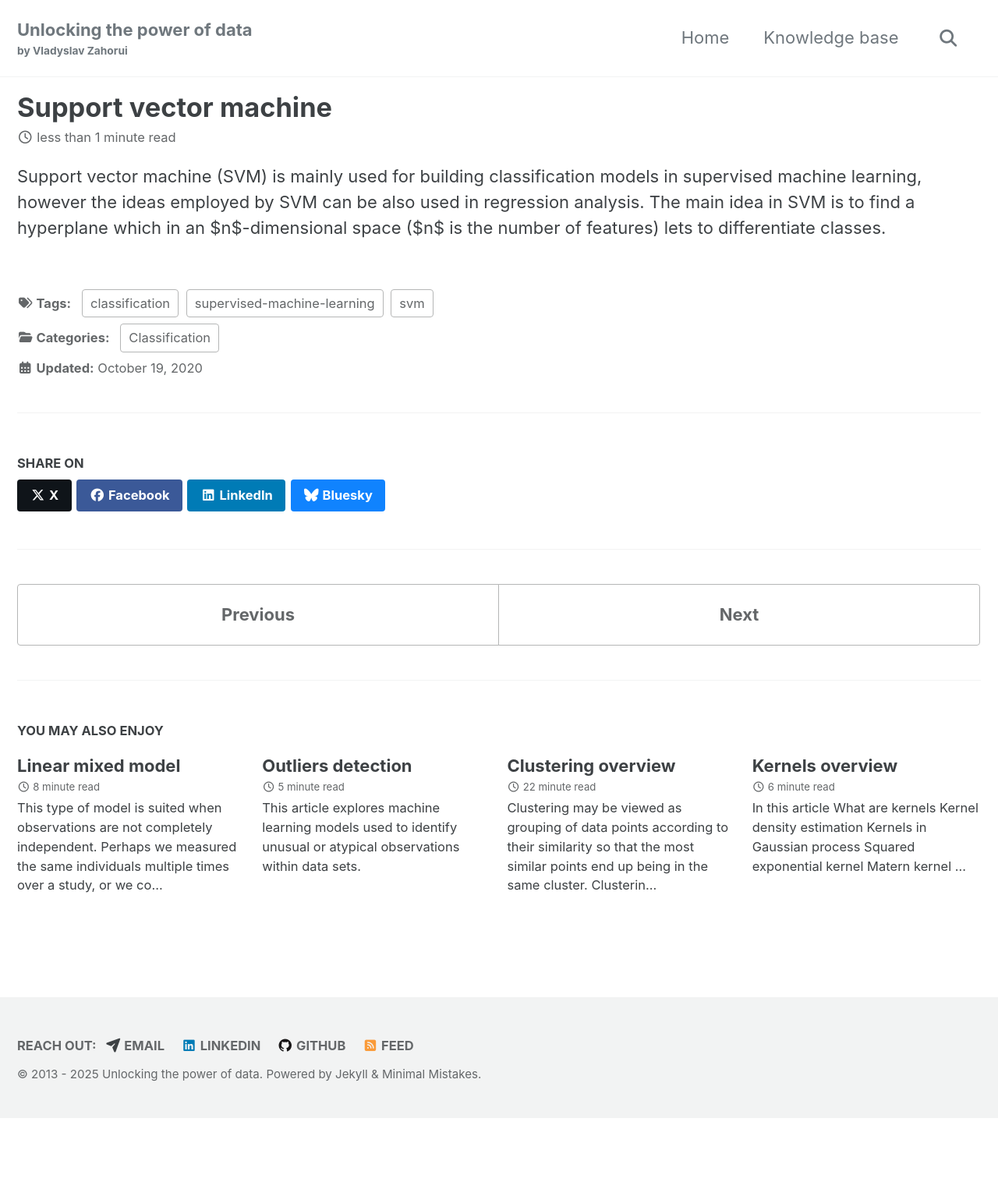
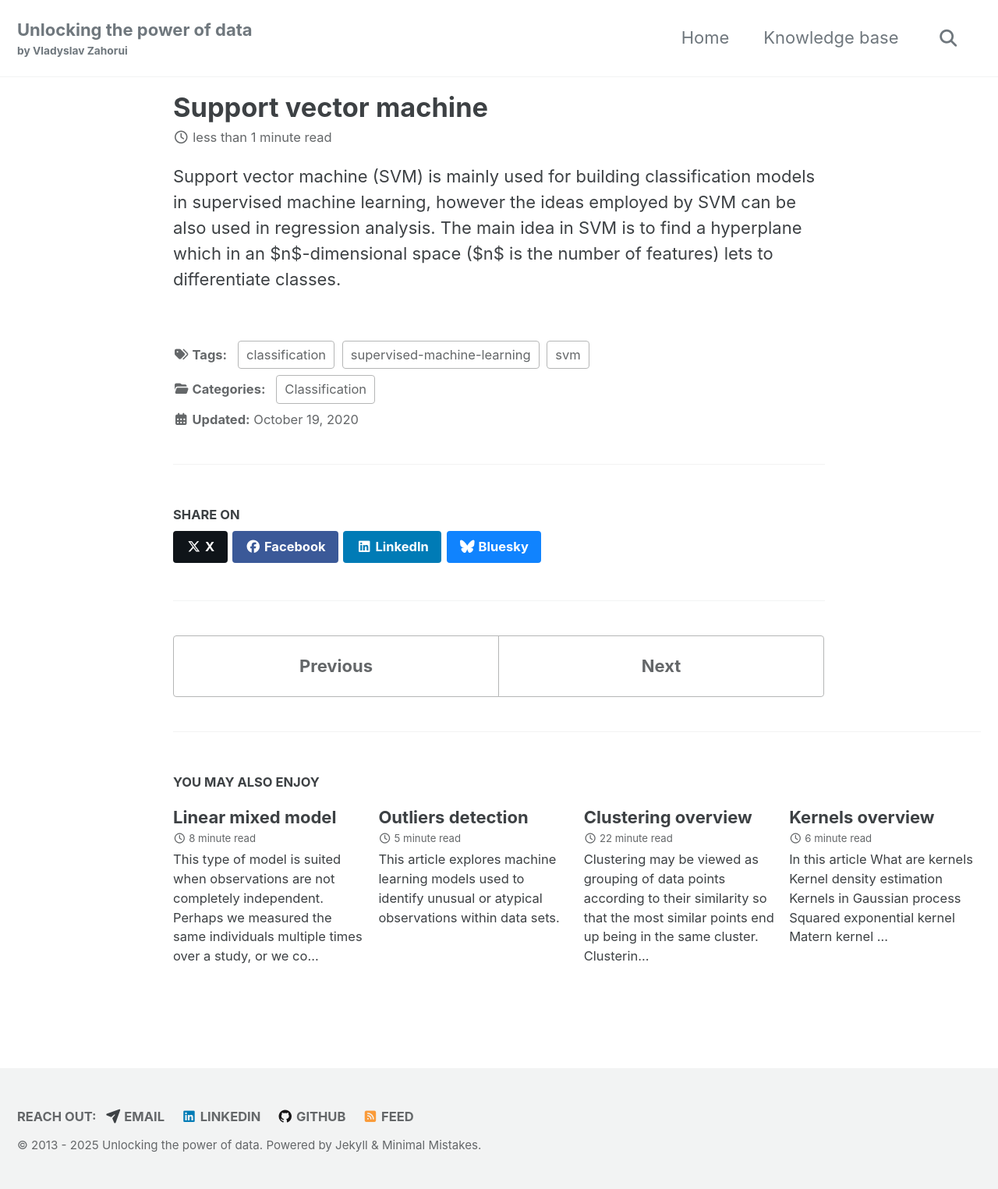
Before and after one commit to vzahorui/vzahorui.github.io, a Jekyll site: the page built from _posts/2020-10-19-support-vector-machine.md, in a window 1280 px wide. Shown: the whole page at 78% size. Built offline with Jekyll 4.4.1, drawn with Linux system fonts in a browser that asks for light colours; cached includes are drawn as plain includes; before the commit the page ends 1434 px from its top, so only the background shows below that.

Commit message:
sidebar width test

```diff
--- a/_sass/minimal-mistakes/_variables.scss
+++ b/_sass/minimal-mistakes/_variables.scss
@@ -193,8 +193,8 @@
    Grid
    ========================================================================== */
 
-$right-sidebar-width-narrow: 0px !default;
-$right-sidebar-width: 0px !default;
+$right-sidebar-width-narrow: 100px !default;
+$right-sidebar-width: 200px !default;
 $right-sidebar-width-wide: 400px !default;
 
 /*
```
